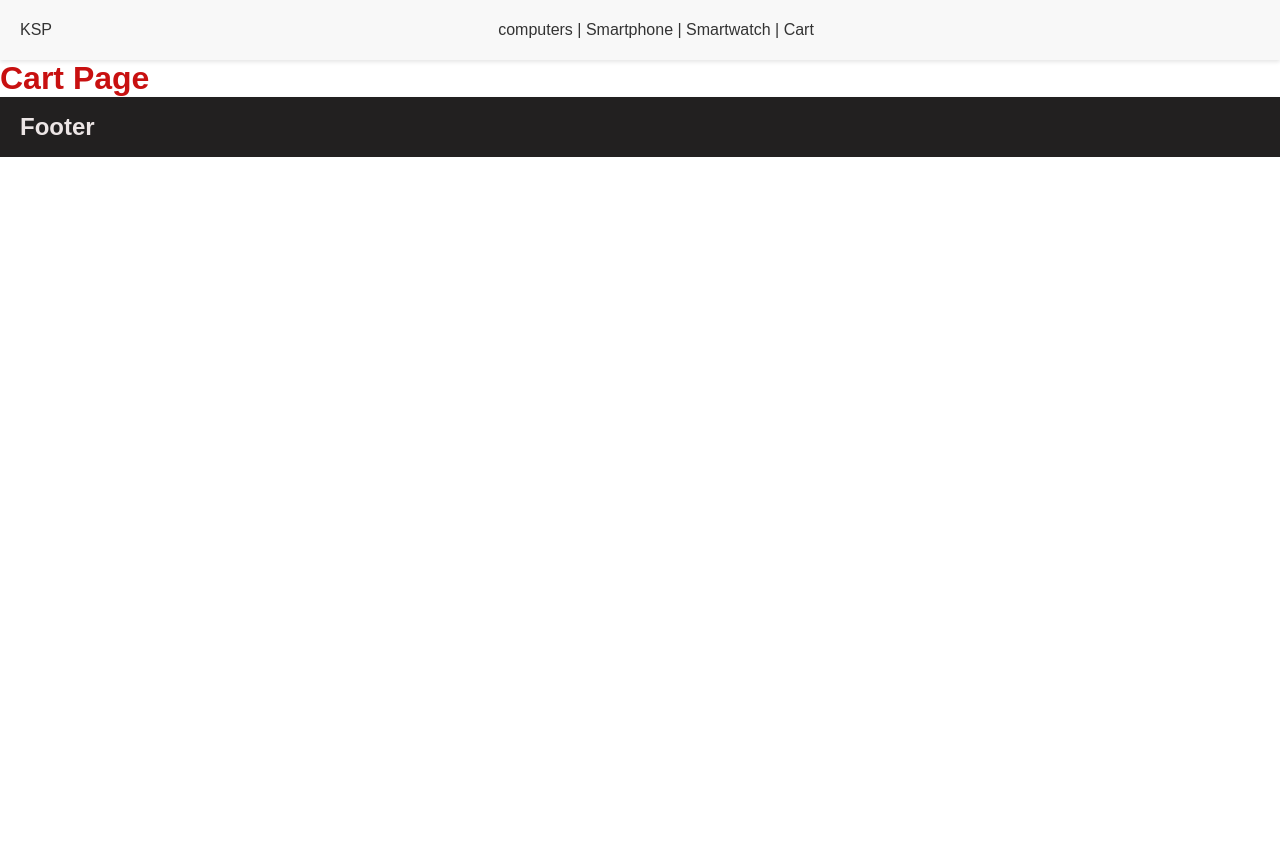
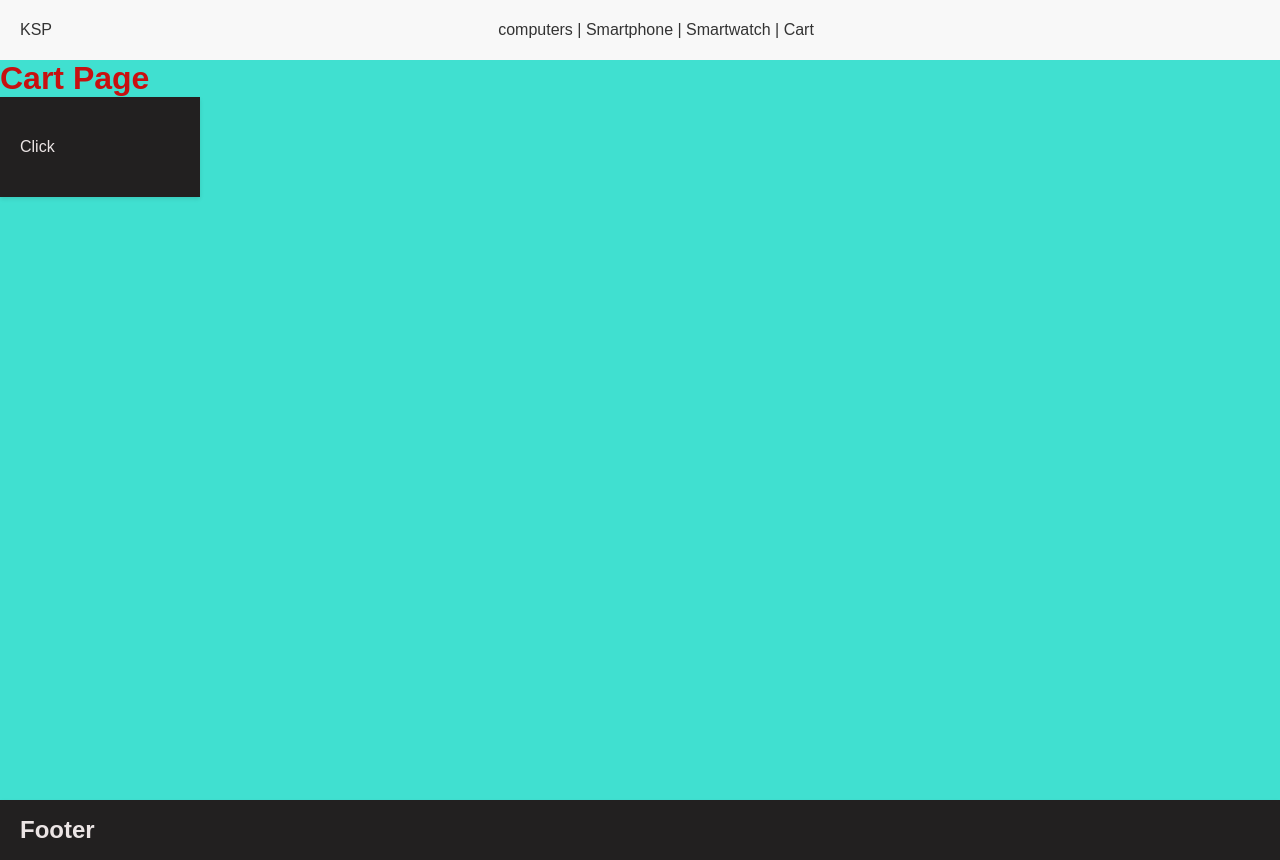
Before and after one commit to amichaibuskila-tech/my-store, a Next.js app: page /cart in a window 1280 px wide. Before the commit the page ends 800 px from the top, so only its background shows below. Built offline with nearby package versions, Linux system fonts and the light colour scheme.

Commit message:
added button

```diff
--- a/src/app/cart/page.js
+++ b/src/app/cart/page.js
@@ -1,12 +1,19 @@
 'use client';
 
 import React, { useState } from 'react';
+import Button from '@/app/components/Button/Button.jsx'
+
 
 export default function Cart() {
 
+    function aaa() {
+        alert("Hey")
+    }
+
     return (
-        <div>
+        <div className='page-container'>
             <h1>Cart Page</h1>
+            <Button callBack={aaa} />
         </div>
     );
 }
--- /dev/null
+++ b/src/app/components/Button/Button.jsx
@@ -0,0 +1,11 @@
+import React from 'react';
+import styles from "./Button.module.css";
+
+export default function Button({ callBack }) {
+
+    return (
+        <div className={styles.container} onClick={callBack}>
+            <p>Click</p>
+        </div>
+    );
+}
--- /dev/null
+++ b/src/app/components/Button/Button.module.css
@@ -0,0 +1,15 @@
+.container {
+    width: 200px;
+    height: 100px;
+    background-color: #222020;
+    color: #ece5e5;
+    display: flex;
+    align-items: center;
+    padding: 0 20px;
+    box-shadow: 0 2px 4px rgba(0, 0, 0, 0.1);
+    cursor: pointer;
+}
+
+.container:hover {
+    background-color: #4d4444;
+}
```
